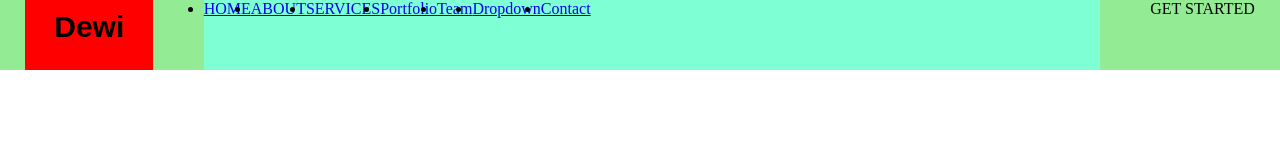
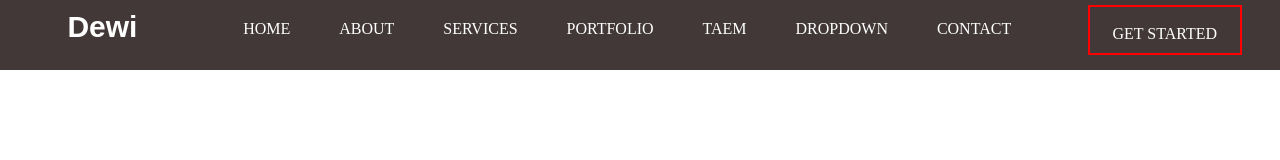
Before and after one commit to MudassarGill/explore-pakistan-travel, a plain HTML site: page website.html in a window 1280 px wide. Drawn offline with Linux system fonts and the light colour scheme.

Commit message:
added content again

```diff
--- a/website.css
+++ b/website.css
@@ -10,25 +10,48 @@
     height: 70px;
     display: flex;
     justify-content: space-around;
-    background-color: rgb(147, 236, 147);
+    background-color: rgb(66, 56, 56);
 }
  .logo{
     width: 10%;
     height: 70px;
     font-size: 30px;
     font-family: sans-serif;
-    background-color: red;
     display: flex;
     justify-content: center;
     padding-top: 10px;
+    color: white;
 
 }
 .menu{
-    width: 70%;
-    background-color: aquamarine;
+    width: 60%;
+
     height: 70px;
 
 }
 .menu ul{
     display: flex;
+    justify-content: space-between;
+   padding-top: 20px;
 }
+.getbtn{
+    width: 12%;
+    display: flex;
+    justify-content: center;
+    border: 2px solid red;
+    height: 50px;
+    padding: 18px;
+    margin-top: 5px;
+    color: white;
+}
+.menu ul li a {
+    text-decoration: none;
+
+}
+li{
+    list-style-type: none;
+
+}
+a{
+    color: white;
+}
--- a/website.html
+++ b/website.html
@@ -14,10 +14,10 @@
                 <li><a href="#">HOME</a></li>
                 <li><a href="#">ABOUT</a></li>
                 <li><a href="#">SERVICES</a></li>
-                <li><a href="#">Portfolio</a></li>
-                <li><a href="#">Team</a></li>
-                <li><a href="#">Dropdown</a></li>
-                <li><a href="#">Contact</a></li>
+                <li><a href="#">PORTFOLIO</a></li>
+                <li><a href="#">TAEM</a></li>
+                <li><a href="#">DROPDOWN</a></li>
+                <li><a href="#">CONTACT</a></li>
             </ul>
         </div>
         <div class="getbtn">GET STARTED</div>
```
